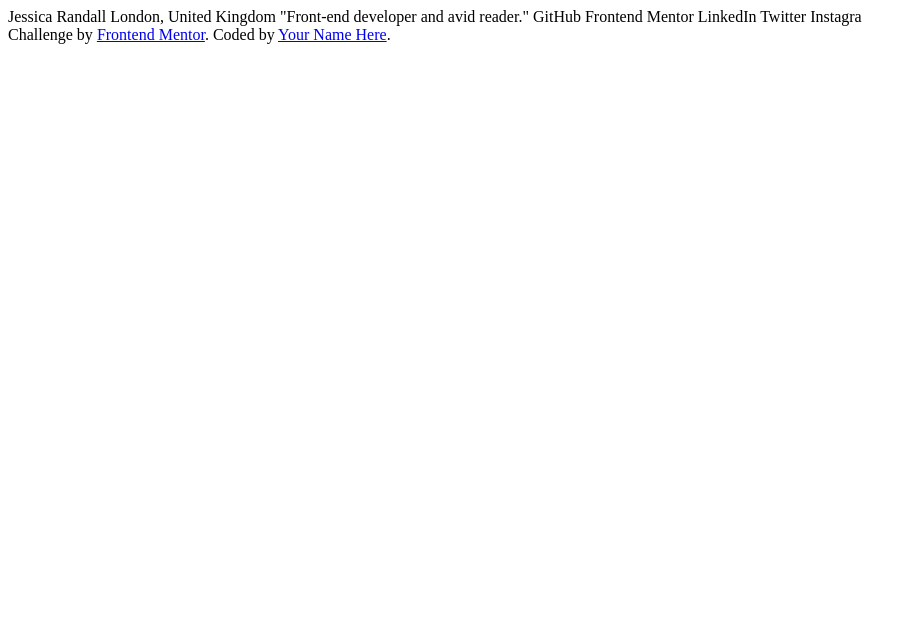
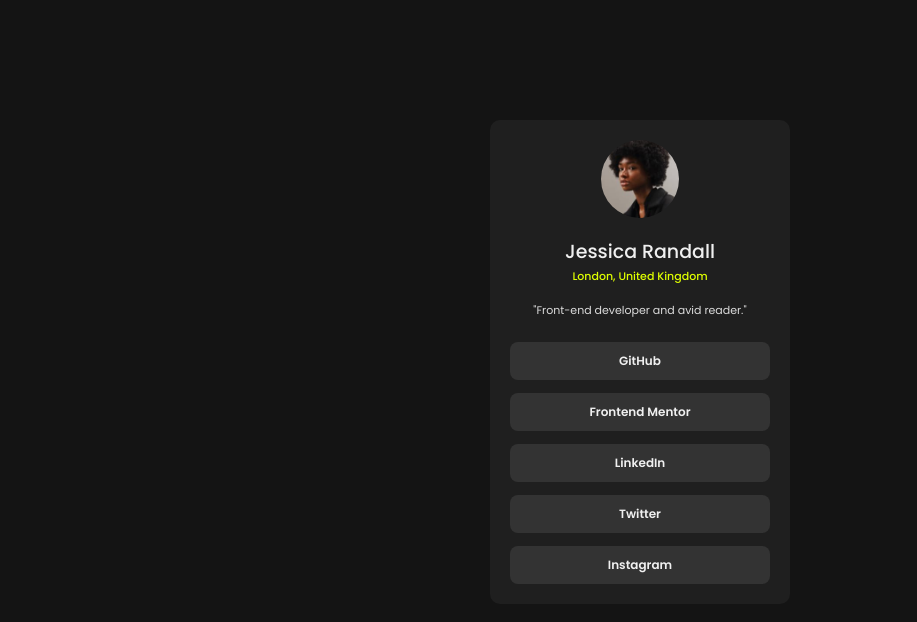
Before and after one commit to RN6401/Social-links-profile, a plain HTML site: page index.html in a window 1280 px wide. Shown: the whole page, without its empty margins (0-917 px from the left). Drawn offline with Linux system fonts and the light colour scheme.

Commit message:
Complete

```diff
--- a/index.html
+++ b/index.html
@@ -6,24 +6,39 @@
 
   <link rel="icon" type="image/png" sizes="32x32" href="./assets/images/favicon-32x32.png">
 
+  <!-- link css to html -->
+  <link rel="stylesheet" type="text/css" href="style.css" />
+
+  <!-- page titile -->
   <title>Frontend Mentor | Social links profile</title>
 
 </head>
+
 <body>
+  <div id="container">
+    <div class="card">
 
-  Jessica Randall
-  London, United Kingdom
-  "Front-end developer and avid reader."
+      <!-- add image -->
+      <img class ="img" src="assets/images/avatar-jessica.jpeg" alt="Jessica Avatar">
 
-  GitHub
-  Frontend Mentor
-  LinkedIn
-  Twitter
-  Instagra
+      <div class = "name"><p>Jessica Randall</p></div>
 
-  <div class="attribution">
-    Challenge by <a href="https://www.frontendmentor.io?ref=challenge" target="_blank">Frontend Mentor</a>.
-    Coded by <a href="#">Your Name Here</a>.
+      <div class = "location"><p>London, United Kingdom</p></div>
+
+      <div class = "job_title"><p>"Front-end developer and avid reader."</p></div>
+
+      <div class = "links">
+        <div class ="i1">GitHub</div>
+        <div>Frontend Mentor</div>
+        <div>LinkedIn</div>
+        <div>Twitter</div>
+        <div>Instagram</div>
+      </div>
+
+    </div>
   </div>
+
+
 </body>
+
 </html>
--- a/style.css
+++ b/style.css
@@ -0,0 +1,103 @@
+/*importing fonts from Google font*/
+@import url('https://fonts.googleapis.com/css2?family=Poppins:ital,wght@0,100;0,200;0,300;0,400;0,500;0,600;0,700;0,800;0,900;1,100;1,200;1,300;1,400;1,500;1,600;1,700;1,800;1,900&display=swap');
+
+
+body {
+    background-color: #141414;
+    /*make every elements inside body to have the same font*/
+    font-family: "Poppins", serif;
+}
+
+#container {
+    /*set a size for the container so it will not take up the whole screen*/
+    max-width: 300px;
+    /*center the container*/
+    margin: 0 auto;
+    /*add space to the top of container. 20 vh means 20% of the view high*/
+    margin-top: 15vh;
+}
+
+.card{
+    /*add background color for card*/
+    background-color: #1f1f1f;
+    /*add padding for elements inside card*/
+    padding: 20px;
+    /*make background border round*/
+    border-radius: 10px;
+}
+
+.img {
+    /*make image smaller*/
+    width: 30%;
+    /*make image border round*/
+    border-radius: 50%;
+
+    /*center the image*/
+    display: block;
+    margin-left: auto;
+    margin-right: auto;
+    /*center the image*/
+}
+
+.description{
+    display: flex;
+    flex-direction: column;
+    flex-wrap: nowrap;
+    gap: 0px;
+
+}
+
+.name{
+    margin-top: 15px;
+    font-weight: 500;
+    font-size: 19px;
+    color:#f0f0f0;
+    text-align: center;
+}
+
+.location{
+    margin-top: -17px;
+    font-weight: 500;
+    color: #DFFF00;
+    font-size: 11px;
+    text-align: center;
+}
+
+.job_title{
+    text-align: center;
+    color:#dcdcdc;
+    font-size: 11px;
+    margin-top: 17px;
+}
+
+/*flex box*/
+.links{
+    margin-top: 23px;
+    display: flex;
+    flex-direction: column;
+    justify-content: space-evenly;
+    align-items: center;
+    gap: 13px;
+}
+
+/*style each individual inside flex box*/
+.links > div {
+    /*background*/
+    /*stetch background color*/
+    width: 100%;
+    background-color: #333333;
+    border-radius: 8px;
+    /*background*/
+
+    text-align: center;
+    padding-top: 10px;
+    padding-bottom: 10px;
+    color: #f0f0f0;
+    font-weight: 600;
+    font-size: 12px;
+}
+
+.links > div:hover{
+    background-color: #DFFF00;
+    color: #333333
+}
```
